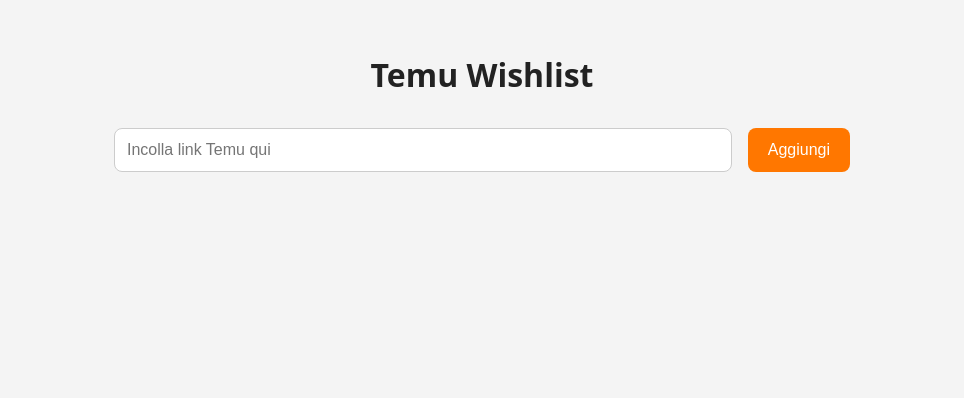
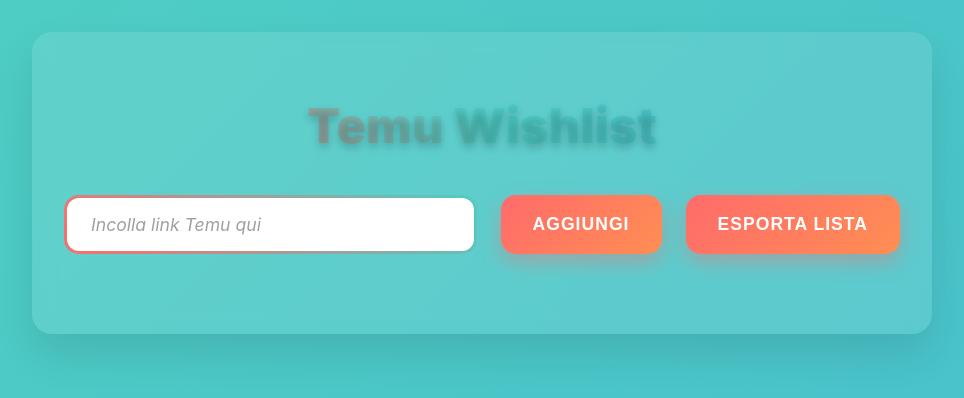
Before and after one commit to bubbosvilup/temu-wishlist, a React (Vite) app: page / in a window 1280 px wide. Shown: the top 398 px of the page, without its empty margins (158-1122 px from the left). Built offline with nearby package versions, Linux system fonts and the light colour scheme.

Commit message:
various improvs, css i don't like Ai did it

```diff
--- a/package.json
+++ b/package.json
@@ -10,6 +10,8 @@
     "preview": "vite preview"
   },
   "dependencies": {
+    "@dnd-kit/core": "^6.3.1",
+    "@dnd-kit/sortable": "^10.0.0",
     "react": "^19.1.0",
     "react-dom": "^19.1.0"
   },
--- a/src/App.jsx
+++ b/src/App.jsx
@@ -1,16 +1,65 @@
 // src/App.jsx
-import React, { useState } from "react";
+import React, { useState, useEffect } from "react";
 import WishlistCard from "./components/WishlistCard";
 import "./styles/App.css";
 import Loader from "./components/Loader";
+import {
+  DndContext,
+  closestCenter,
+  PointerSensor,
+  useSensor,
+  useSensors,
+} from "@dnd-kit/core";
+import {
+  SortableContext,
+  useSortable,
+  arrayMove,
+  horizontalListSortingStrategy,
+} from "@dnd-kit/sortable";
+import { CSS } from "@dnd-kit/utilities";
 
 function App() {
   const [url, setUrl] = useState("");
-  const [items, setItems] = useState([]);
+  const [items, setItems] = useState(() => {
+    const saved = localStorage.getItem("wishlistItems");
+    return saved ? JSON.parse(saved) : [];
+  });
   const [loading, setLoading] = useState(false);
+
+  useEffect(() => {
+    localStorage.setItem("wishlistItems", JSON.stringify(items));
+  }, [items]);
+
+  const sensors = useSensors(useSensor(PointerSensor));
+
+  function SortableItem({ item, onRemove }) {
+    const { attributes, listeners, setNodeRef, transform, transition } =
+      useSortable({ id: item.id });
+
+    const style = {
+      transform: CSS.Transform.toString(transform),
+      transition,
+    };
+
+    return (
+      <div ref={setNodeRef} style={style} {...attributes} {...listeners}>
+        <WishlistCard
+          id={item.id}
+          title={item.title}
+          image={item.image}
+          url={item.url}
+          onRemove={onRemove}
+        />
+      </div>
+    );
+  }
 
   const handleAdd = async () => {
     if (!url.trim()) return;
+    if (items.some((item) => item.url === url.trim())) {
+      alert("Link già presente nella lista.");
+      return;
+    }
     setLoading(true);
     try {
       const res = await fetch(
@@ -42,6 +91,32 @@
     }
   };
 
+  const handleRemove = (id) => {
+    setItems((prev) => prev.filter((item) => item.id !== id));
+  };
+
+  const handleDragEnd = (event) => {
+    const { active, over } = event;
+    if (over && active.id !== over.id) {
+      const oldIndex = items.findIndex((i) => i.id === active.id);
+      const newIndex = items.findIndex((i) => i.id === over.id);
+      setItems((items) => arrayMove(items, oldIndex, newIndex));
+    }
+  };
+
+  const handleExport = () => {
+    const lines = items.map(
+      (item, idx) => `Item #${idx + 1}\nnome: ${item.title}\nurl: ${item.url}\n`
+    );
+    const blob = new Blob([lines.join("\n")], { type: "text/plain" });
+    const href = URL.createObjectURL(blob);
+    const a = document.createElement("a");
+    a.href = href;
+    a.download = "wishlist.txt";
+    a.click();
+    URL.revokeObjectURL(href);
+  };
+
   return (
     <div className="app">
       {loading && <Loader />}
@@ -54,18 +129,29 @@
           onChange={(e) => setUrl(e.target.value)}
         />
         <button onClick={handleAdd}>Aggiungi</button>
+        <button onClick={handleExport}>Esporta lista</button>
       </div>
 
+      <DndContext
+        sensors={sensors}
+        collisionDetection={closestCenter}
+        onDragEnd={handleDragEnd}
+      >
+        <SortableContext
+          items={items.map((i) => i.id)}
+          strategy={horizontalListSortingStrategy}
+        >
           <div className="wishlist">
             {items.map((item) => (
-          <WishlistCard
+              <SortableItem
                 key={item.id}
-            title={item.title}
-            image={item.image}
-            url={item.url}
+                item={item}
+                onRemove={() => handleRemove(item.id)}
               />
             ))}
           </div>
+        </SortableContext>
+      </DndContext>
     </div>
   );
 }
--- a/src/components/WishlistCard.jsx
+++ b/src/components/WishlistCard.jsx
@@ -2,9 +2,12 @@
 import React from "react";
 import "../styles/Wishlistcard.css";
 
-function WishlistCard({ title, image, url }) {
+function WishlistCard({ title, image, url, onRemove }) {
   return (
     <div className="wishlist-card">
+      <button className="remove-btn" onClick={onRemove} type="button">
+        ❌
+      </button>
       <img src={image} alt={title} />
       <p>{title}</p>
       <a
--- a/src/styles/App.css
+++ b/src/styles/App.css
@@ -1,47 +1,117 @@
-/* src/styles/App.css */
 .app {
-  max-width: 800px;
+  max-width: 900px;
   margin: 0 auto;
   padding: 2rem;
+  backdrop-filter: blur(10px);
+  background: rgba(255, 255, 255, 0.1);
+  border-radius: 20px;
+  box-shadow: 0 20px 40px rgba(0, 0, 0, 0.1);
+  margin-top: 2rem;
+  margin-bottom: 2rem;
 }
 
 h1 {
   text-align: center;
-  margin-bottom: 2rem;
+  margin-bottom: 2.5rem;
+  font-size: 3rem;
+  font-weight: 900;
+  background: linear-gradient(45deg, #ff6b6b, #4ecdc4, #45b7d1);
+  -webkit-background-clip: text;
+  -webkit-text-fill-color: transparent;
+  background-clip: text;
+  text-shadow: 0 4px 8px rgba(0, 0, 0, 0.2);
+  animation: titlePulse 3s ease-in-out infinite;
+}
+
+@keyframes titlePulse {
+  0%,
+  100% {
+    transform: scale(1);
+  }
+  50% {
+    transform: scale(1.05);
+  }
 }
 
 .input-row {
   display: flex;
-  gap: 1rem;
-  margin-bottom: 2rem;
+  gap: 1.5rem;
+  margin-bottom: 3rem;
+  align-items: stretch;
 }
 
 input[type="text"] {
   flex: 1;
-  padding: 0.75rem;
-  font-size: 1rem;
-  border: 1px solid #ccc;
-  border-radius: 8px;
+  padding: 1rem 1.5rem;
+  font-size: 1.1rem;
+  border: 3px solid transparent;
+  background: linear-gradient(white, white) padding-box,
+    linear-gradient(45deg, #ff6b6b, #4ecdc4) border-box;
+  border-radius: 15px;
+  outline: none;
+  transition: all 0.3s cubic-bezier(0.4, 0, 0.2, 1);
+  font-family: inherit;
+}
+
+input[type="text"]:focus {
+  transform: translateY(-2px);
+  box-shadow: 0 10px 25px rgba(0, 0, 0, 0.15);
+}
+
+input[type="text"]::placeholder {
+  color: #a0a0a0;
+  font-style: italic;
 }
 
 button {
-  padding: 0.75rem 1.25rem;
-  font-size: 1rem;
-  background-color: #ff7700;
+  padding: 1rem 2rem;
+  font-size: 1.1rem;
+  font-weight: 700;
+  background: linear-gradient(135deg, #ff6b6b, #ff8e53);
   color: white;
   border: none;
-  border-radius: 8px;
+  border-radius: 15px;
   cursor: pointer;
-  transition: background 0.2s;
+  transition: all 0.3s cubic-bezier(0.4, 0, 0.2, 1);
+  box-shadow: 0 8px 20px rgba(255, 107, 107, 0.4);
+  text-transform: uppercase;
+  letter-spacing: 1px;
+  position: relative;
+  overflow: hidden;
+}
+
+button::before {
+  content: "";
+  position: absolute;
+  top: 0;
+  left: -100%;
+  width: 100%;
+  height: 100%;
+  background: linear-gradient(
+    90deg,
+    transparent,
+    rgba(255, 255, 255, 0.3),
+    transparent
+  );
+  transition: left 0.5s;
+}
+
+button:hover::before {
+  left: 100%;
 }
 
 button:hover {
-  background-color: #e06300;
+  transform: translateY(-3px) scale(1.05);
+  box-shadow: 0 15px 30px rgba(255, 107, 107, 0.6);
+}
+
+button:active {
+  transform: translateY(-1px) scale(1.02);
 }
 
 .wishlist {
-  display: flex;
-  flex-wrap: wrap;
-  gap: 1rem;
-  justify-content: center;
+  display: grid;
+  grid-template-columns: repeat(auto-fill, minmax(220px, 1fr));
+  gap: 2rem;
+  justify-items: center;
 }
--- a/src/styles/Loader.css
+++ b/src/styles/Loader.css
@@ -1,40 +1,114 @@
+/* src/styles/Loader.css */
 .loader-overlay {
   position: fixed;
   top: 0;
   left: 0;
   width: 100%;
   height: 100%;
-  background: rgba(255, 255, 255, 0.7);
+  background: linear-gradient(
+    135deg,
+    rgba(255, 107, 107, 0.9),
+    rgba(78, 205, 196, 0.9)
+  );
+  backdrop-filter: blur(10px);
   display: flex;
   flex-direction: column;
   align-items: center;
-  justify-content: center; /* ← centra verticalmente */
-  text-align: center; /* ← centra anche il testo */
+  justify-content: center;
+  text-align: center;
   z-index: 999;
   padding: 2rem;
 }
 
 .loader-spinner {
-  width: 50px;
-  height: 50px;
-  border: 6px solid #ccc;
-  border-top: 6px solid #0077cc;
+  width: 80px;
+  height: 80px;
+  border: 6px solid rgba(255, 255, 255, 0.3);
+  border-top: 6px solid #ffffff;
   border-radius: 50%;
-  animation: spin 1s linear infinite;
-  margin-bottom: 1.5rem;
+  animation: spinDeluxe 1.2s cubic-bezier(0.4, 0, 0.2, 1) infinite;
+  margin-bottom: 2rem;
+  box-shadow: 0 0 30px rgba(255, 255, 255, 0.5);
 }
 
-@keyframes spin {
+@keyframes spinDeluxe {
   0% {
-    transform: rotate(0deg);
+    transform: rotate(0deg) scale(1);
+  }
+  50% {
+    transform: rotate(180deg) scale(1.1);
   }
   100% {
-    transform: rotate(360deg);
+    transform: rotate(360deg) scale(1);
   }
 }
 
 .loader-overlay p {
-  font-size: 1rem;
-  color: #333;
-  line-height: 1.5;
+  font-size: 1.3rem;
+  color: white;
+  line-height: 1.6;
+  font-weight: 600;
+  text-shadow: 0 2px 4px rgba(0, 0, 0, 0.3);
+  animation: textPulse 2s ease-in-out infinite;
 }
+
+@keyframes textPulse {
+  0%,
+  100% {
+    opacity: 0.8;
+  }
+  50% {
+    opacity: 1;
+  }
+}
+
+/* Responsive Design */
+@media (max-width: 768px) {
+  .app {
+    margin: 1rem;
+    padding: 1.5rem;
+  }
+
+  h1 {
+    font-size: 2.2rem;
+  }
+
+  .input-row {
+    flex-direction: column;
+    gap: 1rem;
+  }
+
+  .wishlist {
+    grid-template-columns: repeat(auto-fill, minmax(180px, 1fr));
+    gap: 1.5rem;
+  }
+
+  .wishlist-card {
+    width: 100%;
+    max-width: 200px;
+  }
+}
+
+/* Animazioni aggiuntive */
+@keyframes fadeInUp {
+  from {
+    opacity: 0;
+    transform: translateY(30px);
+  }
+  to {
+    opacity: 1;
+    transform: translateY(0);
+  }
+}
+
+.wishlist-card {
+  animation: fadeInUp 0.6s ease-out;
+}
+
+.wishlist-card:nth-child(odd) {
+  animation-delay: 0.1s;
+}
+
+.wishlist-card:nth-child(even) {
+  animation-delay: 0.2s;
+}
--- a/src/styles/index.css
+++ b/src/styles/index.css
@@ -1,4 +1,3 @@
-/* src/styles/index.css */
 * {
   box-sizing: border-box;
 }
@@ -6,7 +5,23 @@
 body {
   margin: 0;
   padding: 0;
-  font-family: system-ui, sans-serif;
-  background-color: #f4f4f4;
-  color: #222;
+  font-family: "Inter", -apple-system, BlinkMacSystemFont, "Segoe UI",
+    sans-serif;
+  background: linear-gradient(135deg, #ff6b6b, #4ecdc4, #45b7d1, #96ceb4);
+  background-size: 400% 400%;
+  animation: gradientShift 8s ease infinite;
+  color: #2c3e50;
+  min-height: 100vh;
 }
+
+@keyframes gradientShift {
+  0% {
+    background-position: 0% 50%;
+  }
+  50% {
+    background-position: 100% 50%;
+  }
+  100% {
+    background-position: 0% 50%;
+  }
+}
```
Also changed, not shown: src/styles/Wishlistcard.css (+96 -22 lines), 1 other file (tests, documents, lock files or other folders). Lines whose indentation alone changed are shown as unchanged.
